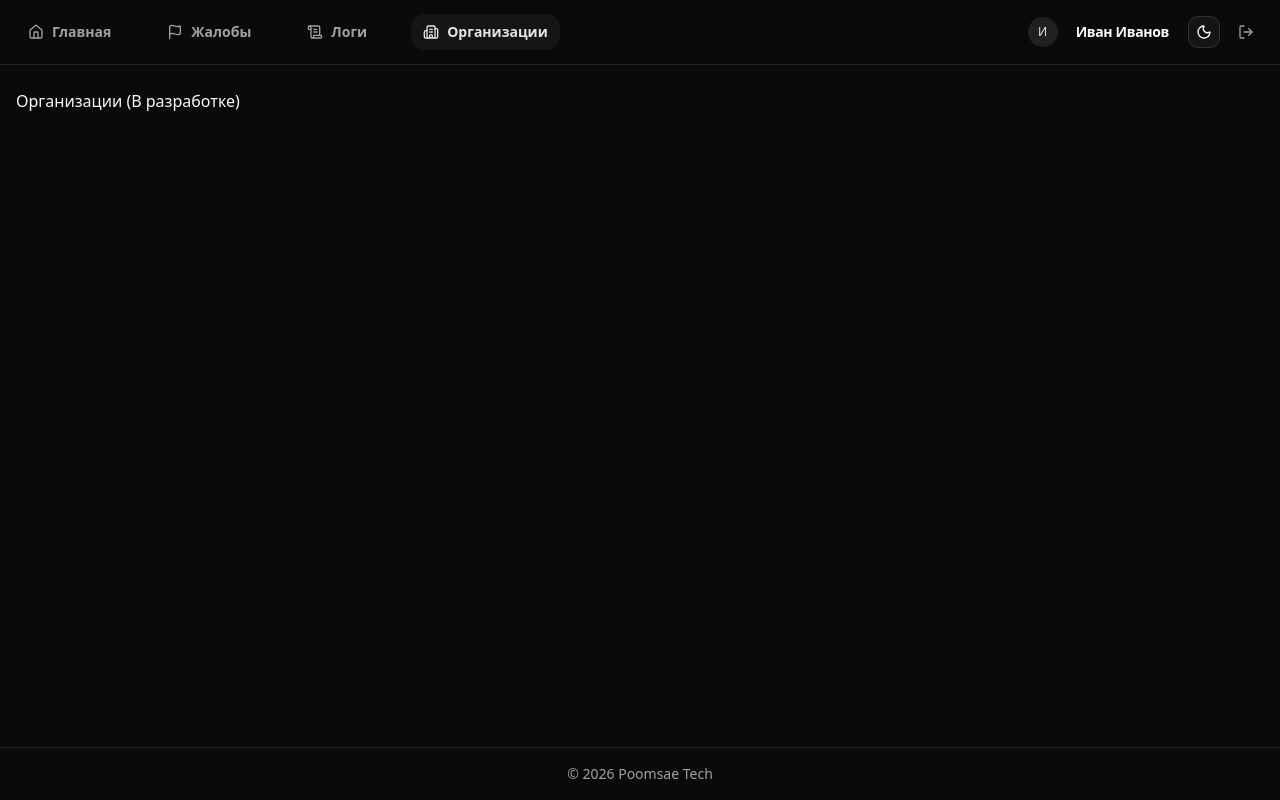
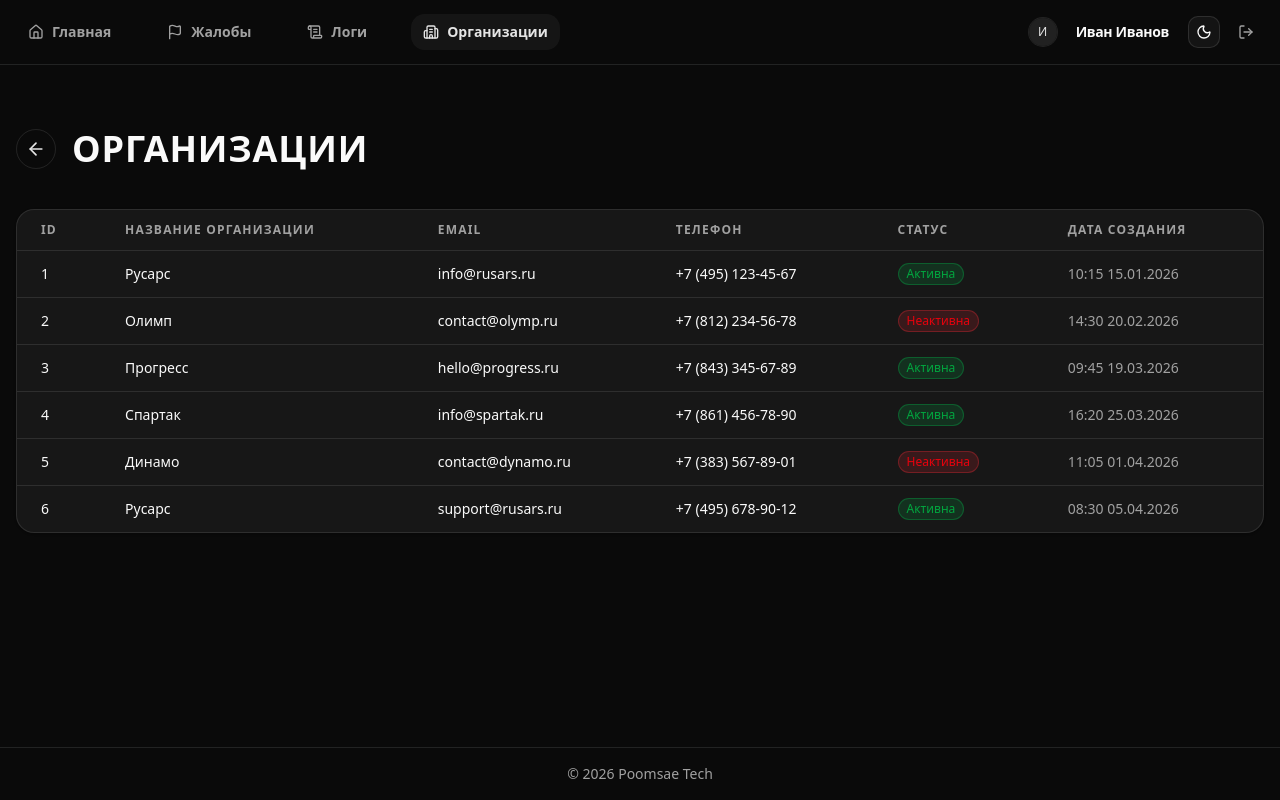
Before and after one commit to poomsae-tech/frontend-core, a React (Vite) app: page /admin/organizations in a window 1280 px wide. Built offline with nearby package versions, Linux system fonts and the light colour scheme.

Commit message:
feat: add organizations page UI with mock data

```diff
--- /dev/null
+++ b/src/features/admin/organizations/organizations-columns.tsx
@@ -0,0 +1,103 @@
+import { Badge } from "@/components/ui/badge";
+import { type ColumnDef } from "@/components/custom-data-table";
+import type { Organization, OrganizationStatus } from "./organizations.types";
+
+const STATUS_STYLES: Record<OrganizationStatus, string> = {
+  active: "bg-green-500/15 text-green-600 border-green-500/30",
+  inactive: "bg-red-500/15 text-red-600 border-red-500/30",
+};
+
+export const ORGANIZATIONS_COLUMNS: ColumnDef<Organization>[] = [
+  {
+    key: "id",
+    header: "ID",
+    cell: (row) => row.id,
+  },
+  {
+    key: "name",
+    header: "Название организации",
+    cell: (row) => row.name,
+  },
+  {
+    key: "email",
+    header: "Email",
+    cell: (row) => row.email,
+  },
+  {
+    key: "phone",
+    header: "Телефон",
+    cell: (row) => row.phone,
+  },
+  {
+    key: "status",
+    header: "Статус",
+    cell: (row) => (
+      <Badge variant="outline" className={STATUS_STYLES[row.status]}>
+        {row.status === "active" ? "Активна" : "Неактивна"}
+      </Badge>
+    ),
+  },
+  {
+    key: "createdAt",
+    header: "Дата создания",
+    cellClassName: "text-muted-foreground text-sm",
+    cell: (row) => row.createdAt,
+  },
+];
+
+export const MOCK_ORGANIZATIONS: Organization[] = [
+  {
+    id: 1,
+    name: "Русарс",
+    email: "info@rusars.ru",
+    phone: "+7 (495) 123-45-67",
+    status: "active",
+    createdAt: "10:15 15.01.2026",
+    address: "Москва, ул. Ленина, 10",
+  },
+  {
+    id: 2,
+    name: "Олимп",
+    email: "contact@olymp.ru",
+    phone: "+7 (812) 234-56-78",
+    status: "inactive",
+    createdAt: "14:30 20.02.2026",
+    address: "Санкт-Петербург, Невский пр., 25",
+  },
+  {
+    id: 3,
+    name: "Прогресс",
+    email: "hello@progress.ru",
+    phone: "+7 (843) 345-67-89",
+    status: "active",
+    createdAt: "09:45 19.03.2026",
+    address: "Казань, ул. Баумана, 15",
+  },
+  {
+    id: 4,
+    name: "Спартак",
+    email: "info@spartak.ru",
+    phone: "+7 (861) 456-78-90",
+    status: "active",
+    createdAt: "16:20 25.03.2026",
+    address: "Краснодар, ул. Красная, 5",
+  },
+  {
+    id: 5,
+    name: "Динамо",
+    email: "contact@dynamo.ru",
+    phone: "+7 (383) 567-89-01",
+    status: "inactive",
+    createdAt: "11:05 01.04.2026",
+    address: "Новосибирск, пр. Димитрова, 8",
+  },
+  {
+    id: 6,
+    name: "Русарс",
+    email: "support@rusars.ru",
+    phone: "+7 (495) 678-90-12",
+    status: "active",
+    createdAt: "08:30 05.04.2026",
+    address: "Москва, ул. Тверская, 20",
+  },
+];
--- /dev/null
+++ b/src/features/admin/organizations/organizations-page.tsx
@@ -0,0 +1,15 @@
+import { CustomDataTable } from "@/components/custom-data-table";
+import { ORGANIZATIONS_COLUMNS, MOCK_ORGANIZATIONS } from "./organizations-columns";
+import { PageHeader } from "@/components/page-header";
+
+export function OrganizationsPage() {
+  return (
+    <div className="container mx-auto pb-12">
+      <PageHeader title="Организации" showBack backTo="/admin" />
+
+      <div className="bg-card rounded-2xl border shadow-sm overflow-hidden">
+        <CustomDataTable columns={ORGANIZATIONS_COLUMNS} data={MOCK_ORGANIZATIONS} />
+      </div>
+    </div>
+  );
+}
--- a/src/router/index.tsx
+++ b/src/router/index.tsx
@@ -11,6 +11,7 @@ import {
 import { DashboardPage as AdminDashboardPage } from "@/features/admin/dashboard/dashboard-page";
 import { ComplaintsPage } from "@/features/admin/complaints/complaints-page";
 import { LogsPage } from "@/features/admin/admin-logs/logs-page";
+import { OrganizationsPage } from "@/features/admin/organizations/organizations-page";
 
 // Federation Features
 import { DashboardPage as FederationDashboardPage } from "@/features/federation/dashboard/dashboard-page";
@@ -52,7 +53,7 @@ const router = createBrowserRouter([
       },
       {
         path: "organizations",
-        element: <div>Организации (В разработке)</div>,
+        element: <OrganizationsPage />,
       },
       {
         path: "logs",
```
Also changed, not shown: src/features/admin/organizations/organizations.types.ts (added, +11 -0 lines).
